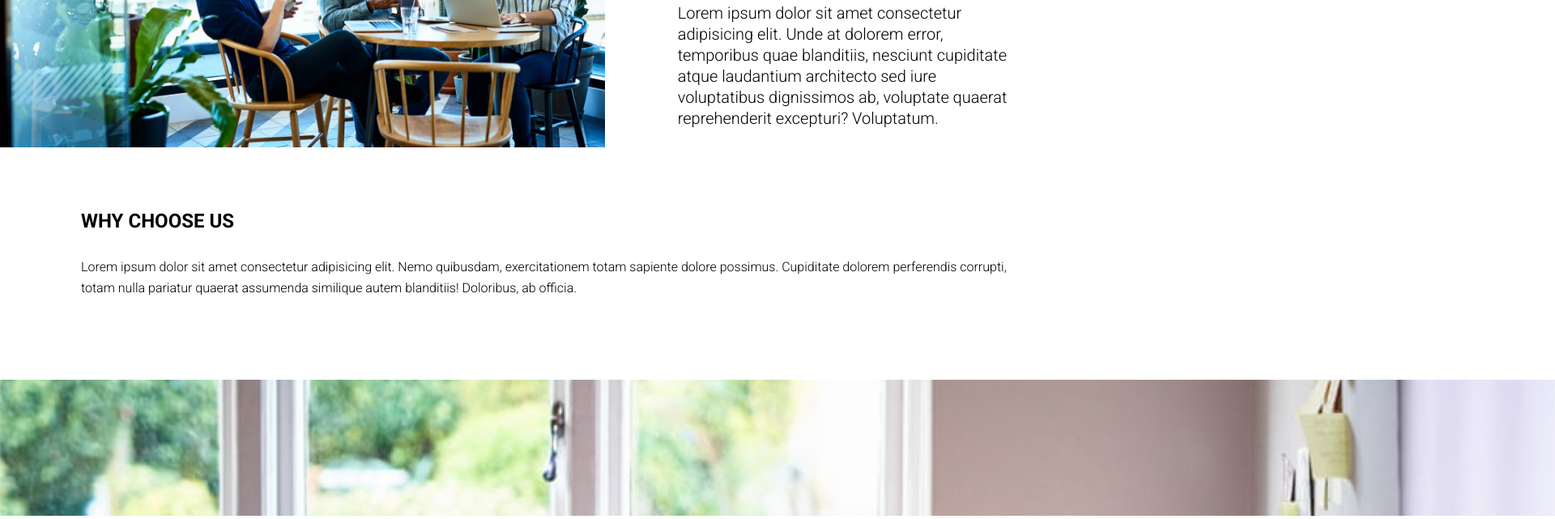
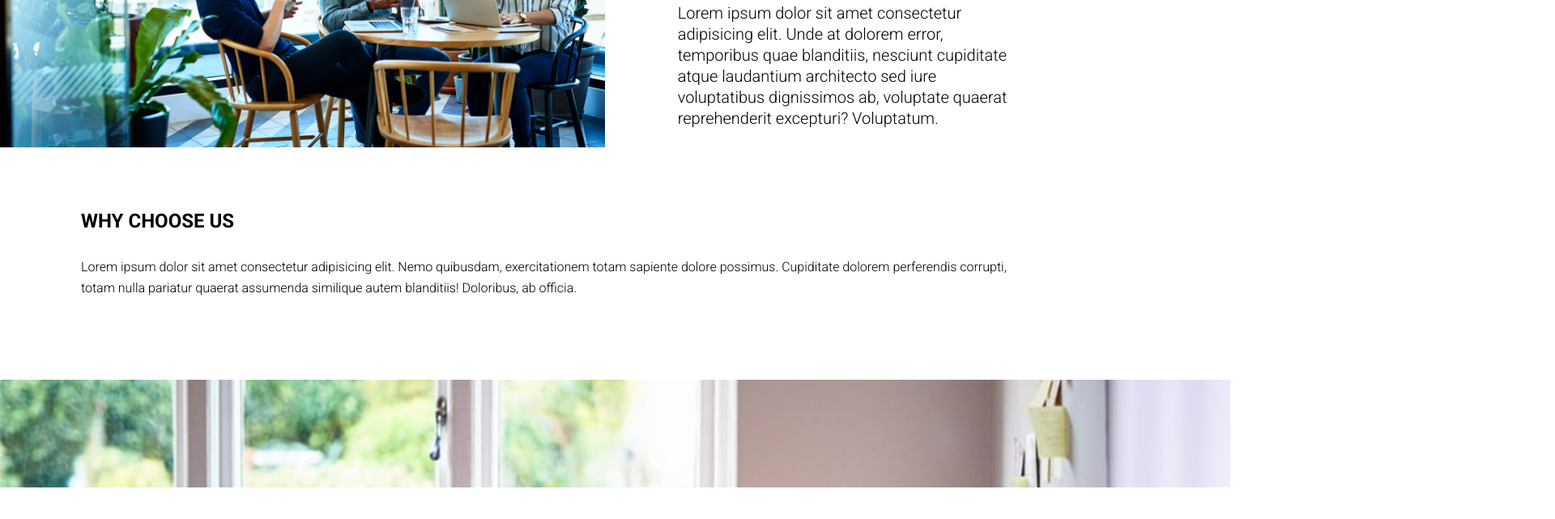
Before and after one commit to ArtiShalaa/Simple-html-css-webpage, a plain HTML site: page index.html in a window 1280 px wide. Shown: the part 1969-2610 px from the top of the page at 81% size, 1920 px wide, since content can reach past the window. After the commit the page ends 2575 px from the top, so only its background shows below. Drawn offline with Linux system fonts and the light colour scheme.

Commit message:
another update

```diff
--- a/assets/css/style.css
+++ b/assets/css/style.css
@@ -175,6 +175,7 @@ ul li{
  }
  .us img{
      margin-top: 100px;
+     max-width: 1519.2px;
 
  }
  .us h2{
```
